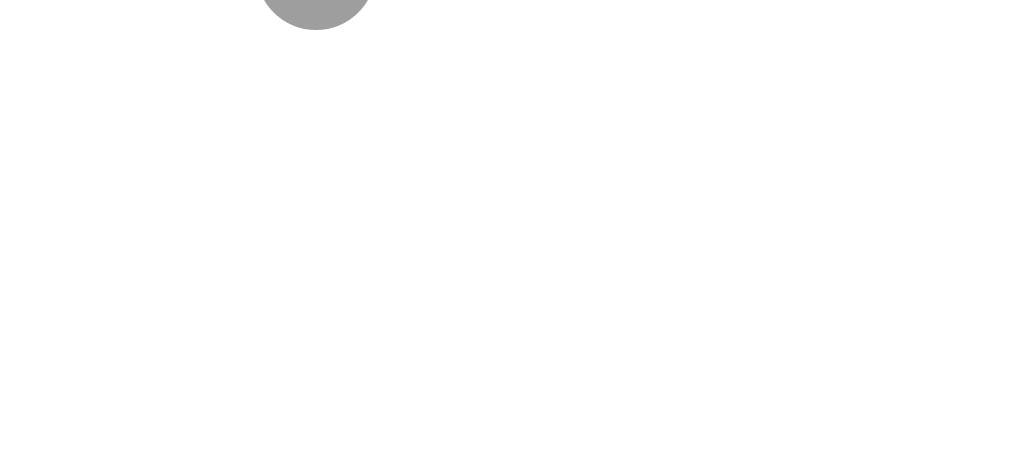
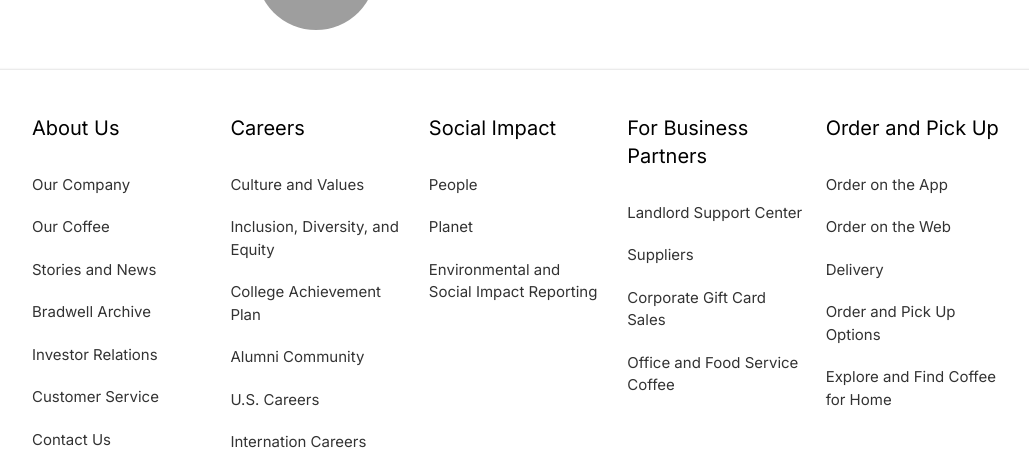
Before and after one commit to chaesthetics/bradwell, a Next.js app: page / in a window 1280 px wide. Shown: the part 1814-2281 px from the top of the page, without its empty margins (112-1141 px from the left). Before the commit the page ends 1884 px from the top, so only its background shows below. Built offline with nearby package versions, Linux system fonts and the light colour scheme; grey boxes are pictures that could not be loaded.

Commit message:
About Component Done

```diff
--- a/src/app/page.js
+++ b/src/app/page.js
@@ -1,12 +1,13 @@
 import Header from "@/components/Header";
 import Body from "@/components/Body";
-
+import About from "@/components/About"
 
 export default function Home() {
   return (
     <main className="w-screen">
       <Header />
       <Body />
+      <About />
     </main>
   );
 }
--- /dev/null
+++ b/src/components/About.js
@@ -0,0 +1,65 @@
+const About = () => {
+    return(
+        <div className="w-full shadow-[rgba(0,0,0,0.3)_0px_-0.5px_3px_0px]">
+            <div className="flex flex-col md:flex-row justify-between w-full px-12 md:px-36 py-4">
+                <div className="space-y-8 flex md:flex-col items-center md:items-start w-full justify-between md:justify-start">
+                    <span className="text-md md:text-xl mt-7">About Us</span>
+                    <svg aria-hidden="true" class="md:hidden w-8 valign-middle sb-caret-expander__icon ml2" focusable="false" preserveAspectRatio="xMidYMid meet" viewBox="0 0 24 24"><path d="M11.96 15.5c-.206 0-.402-.084-.546-.232l-5.188-5.33c-.3-.31-.3-.81 0-1.12.3-.31.79-.31 1.093 0l4.64 4.767 4.723-4.853c.3-.31.79-.31 1.09 0 .303.31.303.812.002 1.122l-5.27 5.414c-.145.148-.34.232-.546.232"></path></svg>
+                    <div className="hidden md:flex text-[15px] flex flex-col space-y-5 opacity-80 break-words max-w-44">
+                        <span className="hover:cursor-pointer hover:text-black hover:font-semibold transition-300 duration-200">Our Company</span>
+                        <span className="hover:cursor-pointer hover:text-black hover:font-semibold transition-300 duration-200">Our Coffee</span>
+                        <span className="hover:cursor-pointer hover:text-black hover:font-semibold transition-300 duration-200">Stories and News</span>
+                        <span className="hover:cursor-pointer hover:text-black hover:font-semibold transition-300 duration-200">Bradwell Archive</span>
+                        <span className="hover:cursor-pointer hover:text-black hover:font-semibold transition-300 duration-200">Investor Relations</span>
+                        <span className="hover:cursor-pointer hover:text-black hover:font-semibold transition-300 duration-200">Customer Service</span>
+                        <span className="hover:cursor-pointer hover:text-black hover:font-semibold transition-300 duration-200">Contact Us</span>
+                    </div>
+                </div>
+                <div className="space-y-8 flex md:flex-col items-center md:items-start w-full justify-between md:justify-start">
+                    <span className="text-md md:text-xl mt-7">Careers</span>
+                    <svg aria-hidden="true" class="md:hidden w-8 valign-middle sb-caret-expander__icon ml2" focusable="false" preserveAspectRatio="xMidYMid meet" viewBox="0 0 24 24"><path d="M11.96 15.5c-.206 0-.402-.084-.546-.232l-5.188-5.33c-.3-.31-.3-.81 0-1.12.3-.31.79-.31 1.093 0l4.64 4.767 4.723-4.853c.3-.31.79-.31 1.09 0 .303.31.303.812.002 1.122l-5.27 5.414c-.145.148-.34.232-.546.232"></path></svg>
+                    <div className="hidden md:flex text-[15px] flex flex-col space-y-5 opacity-80 break-words max-w-44">
+                        <span className="hover:cursor-pointer hover:text-black hover:font-semibold transition-300 duration-200">Culture and Values</span>
+                        <span className="hover:cursor-pointer hover:text-black hover:font-semibold transition-300 duration-200">Inclusion, Diversity, and Equity</span>
+                        <span className="hover:cursor-pointer hover:text-black hover:font-semibold transition-300 duration-200">College Achievement Plan</span>
+                        <span className="hover:cursor-pointer hover:text-black hover:font-semibold transition-300 duration-200">Alumni Community</span>
+                        <span className="hover:cursor-pointer hover:text-black hover:font-semibold transition-300 duration-200">U.S. Careers</span>
+                        <span className="hover:cursor-pointer hover:text-black hover:font-semibold transition-300 duration-200">Internation Careers</span>
+                    </div>
+                </div>
+                <div className="space-y-8 flex md:flex-col items-center md:items-start w-full justify-between md:justify-start">
+                    <span className="text-md md:text-xl mt-7">Social Impact</span>
+                    <svg aria-hidden="true" class="md:hidden w-8 valign-middle sb-caret-expander__icon ml2" focusable="false" preserveAspectRatio="xMidYMid meet" viewBox="0 0 24 24"><path d="M11.96 15.5c-.206 0-.402-.084-.546-.232l-5.188-5.33c-.3-.31-.3-.81 0-1.12.3-.31.79-.31 1.093 0l4.64 4.767 4.723-4.853c.3-.31.79-.31 1.09 0 .303.31.303.812.002 1.122l-5.27 5.414c-.145.148-.34.232-.546.232"></path></svg>
+                    <div className="hidden md:flex text-[15px] flex flex-col space-y-5 opacity-80 break-words max-w-44">
+                        <span className="hover:cursor-pointer hover:text-black hover:font-semibold transition-300 duration-200">People</span>
+                        <span className="hover:cursor-pointer hover:text-black hover:font-semibold transition-300 duration-200">Planet</span>
+                        <span className="hover:cursor-pointer hover:text-black hover:font-semibold transition-300 duration-200">Environmental and Social Impact Reporting</span>
+                    </div>
+                </div>
+                <div className="space-y-8 flex md:flex-col items-center md:items-start w-full justify-between md:justify-start">
+                    <span className="text-md md:text-xl mt-7">For Business Partners</span>
+                    <svg aria-hidden="true" class="md:hidden w-8 valign-middle sb-caret-expander__icon ml2" focusable="false" preserveAspectRatio="xMidYMid meet" viewBox="0 0 24 24"><path d="M11.96 15.5c-.206 0-.402-.084-.546-.232l-5.188-5.33c-.3-.31-.3-.81 0-1.12.3-.31.79-.31 1.093 0l4.64 4.767 4.723-4.853c.3-.31.79-.31 1.09 0 .303.31.303.812.002 1.122l-5.27 5.414c-.145.148-.34.232-.546.232"></path></svg>
+                    <div className="hidden md:flex text-[15px] flex flex-col space-y-5 opacity-80 break-words max-w-44">
+                        <span className="hover:cursor-pointer hover:text-black hover:font-semibold transition-300 duration-200">Landlord Support Center</span>
+                        <span className="hover:cursor-pointer hover:text-black hover:font-semibold transition-300 duration-200">Suppliers</span>
+                        <span className="hover:cursor-pointer hover:text-black hover:font-semibold transition-300 duration-200">Corporate Gift Card Sales</span>
+                        <span className="hover:cursor-pointer hover:text-black hover:font-semibold transition-300 duration-200">Office and Food Service Coffee</span>
+                    </div>
+                </div>
+                <div className="space-y-8 flex md:flex-col items-center md:items-start w-full justify-between md:justify-start">
+                    <span className="text-md md:text-xl mt-7">Order and Pick Up</span>
+                    <svg aria-hidden="true" class="md:hidden w-8 valign-middle sb-caret-expander__icon ml2" focusable="false" preserveAspectRatio="xMidYMid meet" viewBox="0 0 24 24"><path d="M11.96 15.5c-.206 0-.402-.084-.546-.232l-5.188-5.33c-.3-.31-.3-.81 0-1.12.3-.31.79-.31 1.093 0l4.64 4.767 4.723-4.853c.3-.31.79-.31 1.09 0 .303.31.303.812.002 1.122l-5.27 5.414c-.145.148-.34.232-.546.232"></path></svg>
+                    <div className="hidden md:flex text-[15px] flex flex-col space-y-5 opacity-80 break-words max-w-44">
+                        <span className="hover:cursor-pointer hover:text-black hover:font-semibold transition-300 duration-200">Order on the App</span>
+                        <span className="hover:cursor-pointer hover:text-black hover:font-semibold transition-300 duration-200">Order on the Web</span>
+                        <span className="hover:cursor-pointer hover:text-black hover:font-semibold transition-300 duration-200">Delivery</span>
+                        <span className="hover:cursor-pointer hover:text-black hover:font-semibold transition-300 duration-200">Order and Pick Up Options</span>
+                        <span className="hover:cursor-pointer hover:text-black hover:font-semibold transition-300 duration-200">Explore and Find Coffee for Home</span>
+                    </div>
+                </div>
+            </div>
+        </div>
+    );
+}
+
+export default About;
--- a/src/components/Header.js
+++ b/src/components/Header.js
@@ -15,9 +15,9 @@ const Header = () => {
             <div className='p-2 hover:bg-gray-200 hover:cursor-pointer animation-300 duration-300 rounded-full'>
                 <svg aria-hidden="true" className="md:hidden valign-middle absoluteCenter w-[24px] h-[24px] overflow-visible" focusable="false" preserveAspectRatio="xMidYMid meet" viewBox="0 0 24 24"><path class="sb-hamburgerButton-middleLine-CLOSED sb-hamburgerButton-animation" d="M21,12.9H3c-0.5,0-0.9-0.4-0.9-0.9s0.4-0.9,0.9-0.9h18c0.5,0,0.9,0.4,0.9,0.9S21.5,12.9,21,12.9z"></path><path class="sb-hamburgerButton-topLine-CLOSED sb-hamburgerButton-animation sb-hamburgerButton-animation-outer-lines" d="M21,6.9H3C2.5,6.9,2.1,6.5,2.1,6S2.5,5.1,3,5.1h18c0.5,0,0.9,0.4,0.9,0.9S21.5,6.9,21,6.9z"></path><path class="sb-hamburgerButton-bottomLine-CLOSED sb-hamburgerButton-animation sb-hamburgerButton-animation-outer-lines" d="M21,18.9H3c-0.5,0-0.9-0.4-0.9-0.9s0.4-0.9,0.9-0.9h18c0.5,0,0.9,0.4,0.9,0.9S21.5,18.9,21,18.9z"></path><circle class="sb-icon-hover" cx="50%" cy="50%" fill="transparent" r="75%"></circle></svg>
             </div>
-            <div className='flex items-center space-x-8 hidden md:flex'>
-                <div className='flex items-center space-x-2'>
-                <svg xmlns="http://www.w3.org/2000/svg" className='w-5' viewBox="0 0 384 512"><path d="M168.3 499.2C116.1 435 0 279.4 0 192C0 85.96 85.96 0 192 0C298 0 384 85.96 384 192C384 279.4 267 435 215.7 499.2C203.4 514.5 180.6 514.5 168.3 499.2H168.3zM192 256C227.3 256 256 227.3 256 192C256 156.7 227.3 128 192 128C156.7 128 128 156.7 128 192C128 227.3 156.7 256 192 256z"/></svg>
+            <div className='flex items-center space-x-14 hidden md:flex'>
+                <div className='flex items-center space-x-2 group hover:cursor-pointer hover:text-yellow-700'>
+                <svg xmlns="http://www.w3.org/2000/svg" className='w-4 group-hover:fill-yellow-700' viewBox="0 0 384 512"><path d="M168.3 499.2C116.1 435 0 279.4 0 192C0 85.96 85.96 0 192 0C298 0 384 85.96 384 192C384 279.4 267 435 215.7 499.2C203.4 514.5 180.6 514.5 168.3 499.2H168.3zM192 256C227.3 256 256 227.3 256 192C256 156.7 227.3 128 192 128C156.7 128 128 156.7 128 192C128 227.3 156.7 256 192 256z"/></svg>
                     <p className='font-semibold text-sm'>Find a store</p>
                 </div>
                 <div className='space-x-3'>
```
